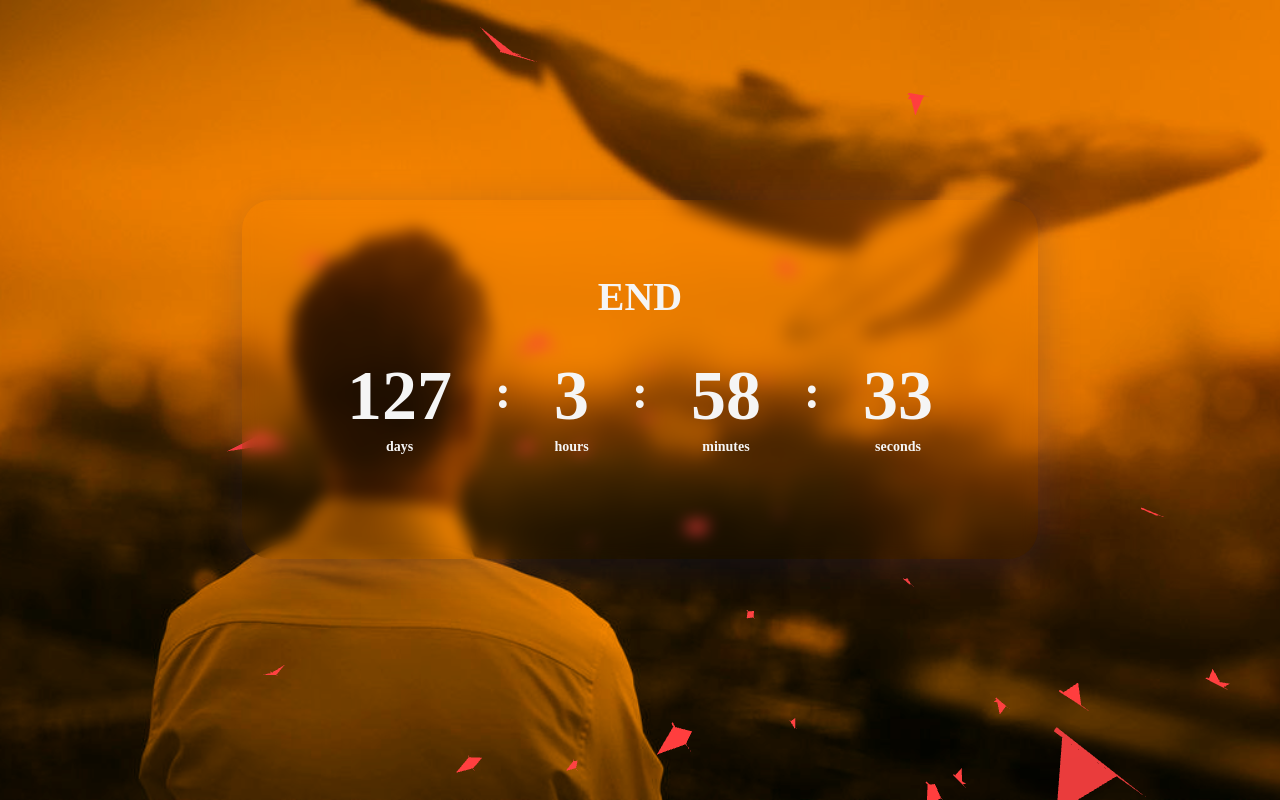
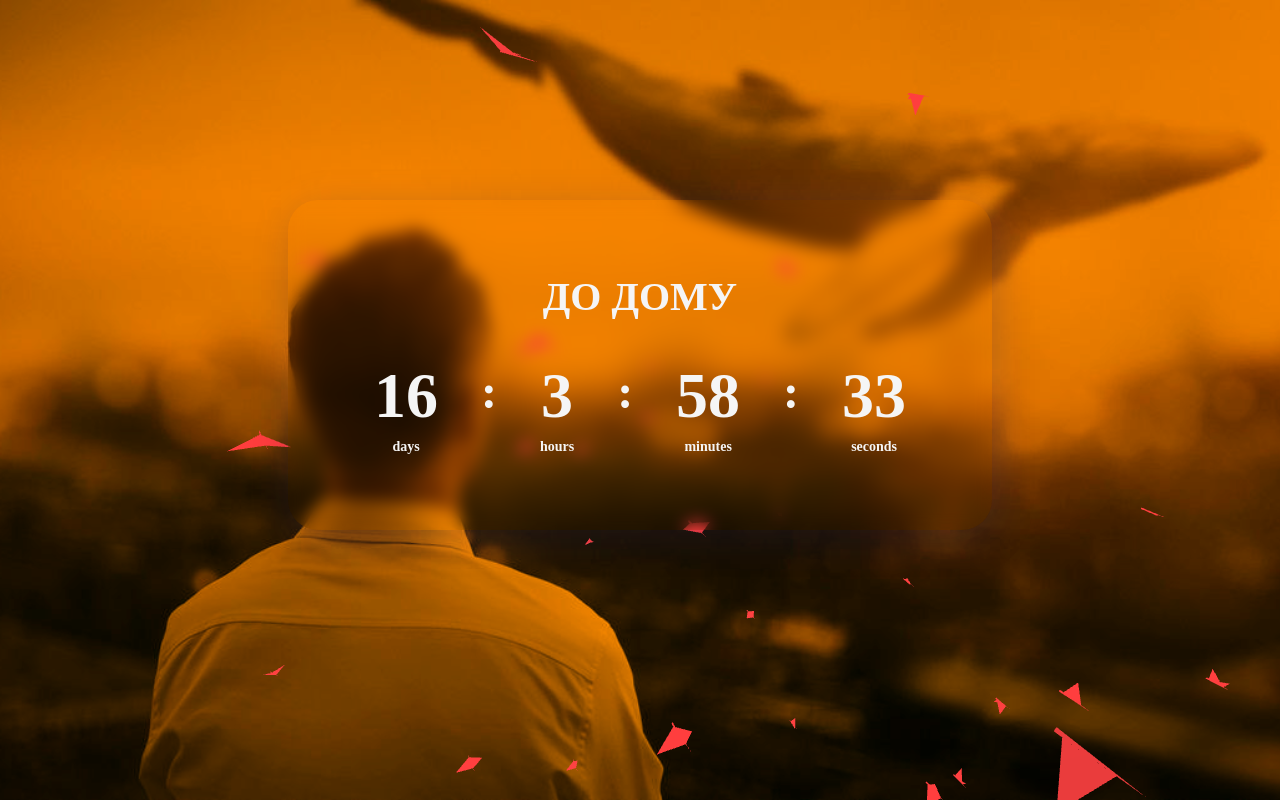
Before and after one commit to Andriikryl/Countdown-timer, a plain HTML site: page index.html in a window 1280 px wide. Drawn offline with nearby package versions, Linux system fonts and the light colour scheme; animation ran at ten frames a second.

Commit message:
new date

```diff
--- a/app.js
+++ b/app.js
@@ -1,7 +1,7 @@
 
 
 document.addEventListener('DOMContentLoaded', () => {
-	const newYear = new Date('Jan 1 2023 00:00:00');
+	const newYear = new Date('Sep 12 2022 00:00:00');
 
 	const daysVal = document.querySelector('.time-count__days .time-count__val');
 	const hoursVal = document.querySelector('.time-count__hours .time-count__val');
--- a/css/style.scss
+++ b/css/style.scss
@@ -37,8 +37,6 @@
                 backdrop-filter: blur(8px);
                 box-shadow: 4px 8px 40px rgba(8, 24, 111, 0.2);
                 border-radius: 30px;
-                width: 796px;
-                height: 359px;
                 padding: 73px 86px;
                 .timer-count__title{
                     margin-bottom: 35px;
@@ -60,18 +58,19 @@
 
                     .time-count__val{
                         font-weight: 700;
-                        font-size: 70px;
+                        font-size: clamp(15px, 5vw, 70px);
                         line-height: 82px;
 
                         color: whitesmoke;
                     }
                     .time-count__separator{
                         font-weight: bold;
-                        font-size: 48px;
+
+                        font-size: clamp(10px, 5vw, 48px);
                         line-height: 74px;
 
                         color: whitesmoke;
-                        margin: 0 43px;
+                        margin-inline: clamp(14px, 5vw, 43px);
                     }
                     .time-count__text{
                         font-size: 14px;
--- a/index.html
+++ b/index.html
@@ -15,7 +15,7 @@
                 <div class="timer__base">
                     <div class="timer-count">
                         <h2 class="timer-count__title">
-                            end
+                            До дому
                         </h2>
                         <div class="time-count__content">
                             <div class="time-count__item time-count__days">
```
Also changed, not shown: css/style.css, 1 other file.
